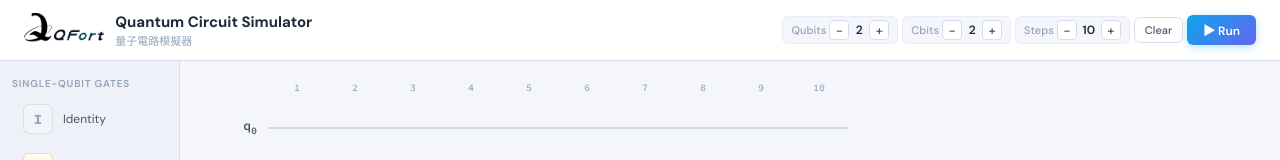
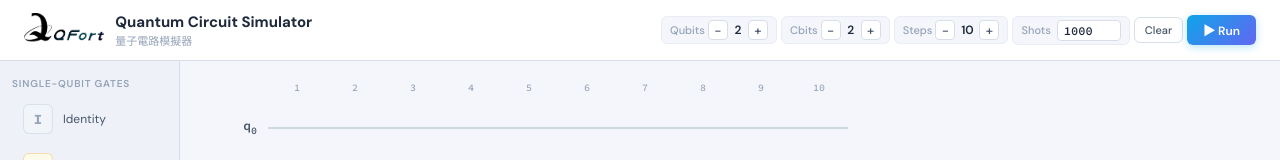
Before and after one commit to NCKU-QFort/QCsimulator, a React (Vite) app: page / in a window 1280 px wide. Shown: the top 160 px of the page. Built offline with nearby package versions, Linux system fonts and the light colour scheme.

Commit message:
add shots

```diff
--- a/src/App.jsx
+++ b/src/App.jsx
@@ -13,6 +13,7 @@ export default function App() {
   const isMobile = useIsMobile();
   const [showPalette, setShowPalette] = useState(false);
   const [nc, setNc] = useState(2); // Number of classical bits
+  const [shotsInput, setShotsInput] = useState("1000");
 
   const circuitState = useCircuitState();
   const {
@@ -36,12 +37,19 @@ export default function App() {
   const simulation = useSimulation(nq, nc, circ, ns);
   const { results, sv, cbits, showSv, chartData, run, clear: clearResults, setShowSv } = simulation;
 
+  const isShotsValid = /^\d+$/.test(shotsInput) && Number(shotsInput) >= 1 && Number(shotsInput) <= 10000;
+
   const addC = () => setNc((n) => Math.min(n + 1, 10));
   const rmC = () => setNc((n) => Math.max(n - 1, 1));
 
   const clear = () => {
     clearCircuit();
     clearResults();
+  };
+
+  const handleRun = () => {
+    if (!isShotsValid) return;
+    run(Number(shotsInput));
   };
 
   return (
@@ -70,6 +78,9 @@ export default function App() {
         nq={nq}
         nc={nc}
         ns={ns}
+        shotsInput={shotsInput}
+        setShotsInput={setShotsInput}
+        isShotsValid={isShotsValid}
         addQ={addQ}
         rmQ={rmQ}
         addC={addC}
@@ -77,7 +88,7 @@ export default function App() {
         addS={addS}
         rmS={rmS}
         clear={clear}
-        run={run}
+        run={handleRun}
         isMobile={isMobile}
       />
 
--- a/src/components/Header.jsx
+++ b/src/components/Header.jsx
@@ -3,7 +3,7 @@ import { theme, btnC } from "../utils.js";
 /**
  * Circuit control buttons (Q/S adjusters, Clear, Run)
  */
-function CircuitControls({ nq, nc, ns, addQ, rmQ, addC, rmC, addS, rmS, clear, run }) {
+function CircuitControls({ nq, nc, ns, shotsInput, setShotsInput, isShotsValid, addQ, rmQ, addC, rmC, addS, rmS, clear, run }) {
   return (
     <div style={{ display: "flex", gap: 4, alignItems: "center", flexWrap: "wrap" }}>
       {/* Qubit count control */}
@@ -66,6 +66,39 @@ function CircuitControls({ nq, nc, ns, addQ, rmQ, addC, rmC, addS, rmS, clear, r
         <button onClick={addS} style={btnC}>+</button>
       </div>
 
+      {/* Shots input */}
+      <div
+        style={{
+          display: "flex",
+          alignItems: "center",
+          gap: 6,
+          padding: "3px 8px",
+          background: theme.bg,
+          borderRadius: 6,
+          border: `1px solid ${isShotsValid ? theme.borderLight : "#EF4444"}`,
+        }}
+      >
+        <span style={{ fontSize: 11, color: theme.textLight, fontWeight: 500 }}>Shots</span>
+        <input
+          value={shotsInput}
+          onChange={(e) => setShotsInput(e.target.value)}
+          inputMode="numeric"
+          style={{
+            width: 64,
+            padding: "2px 6px",
+            borderRadius: 4,
+            border: `1px solid ${isShotsValid ? theme.border : "#EF4444"}`,
+            background: isShotsValid ? theme.surface : "#FEF2F2",
+            color: isShotsValid ? theme.text : "#B91C1C",
+            fontSize: 12,
+            fontWeight: 600,
+            fontFamily: "'Source Code Pro',monospace",
+            outline: "none",
+          }}
+          aria-label="Shots"
+        />
+      </div>
+
       {/* Clear button */}
       <button
         onClick={clear}
@@ -87,17 +120,19 @@ function CircuitControls({ nq, nc, ns, addQ, rmQ, addC, rmC, addS, rmS, clear, r
       {/* Run button */}
       <button
         onClick={run}
+        disabled={!isShotsValid}
         style={{
           padding: "6px 16px",
           borderRadius: 6,
           border: "none",
-          cursor: "pointer",
-          background: "linear-gradient(135deg,#0EA5E9,#6366F1)",
+          cursor: isShotsValid ? "pointer" : "not-allowed",
+          background: isShotsValid ? "linear-gradient(135deg,#0EA5E9,#6366F1)" : theme.border,
           color: "#fff",
           fontWeight: 600,
           fontSize: 12,
           fontFamily: "inherit",
-          boxShadow: "0 2px 8px rgba(14,165,233,0.3)",
+          boxShadow: isShotsValid ? "0 2px 8px rgba(14,165,233,0.3)" : "none",
+          opacity: isShotsValid ? 1 : 0.8,
         }}
       >
         {"▶"} Run
@@ -109,7 +144,7 @@ function CircuitControls({ nq, nc, ns, addQ, rmQ, addC, rmC, addS, rmS, clear, r
 /**
  * Application header component
  */
-export function Header({ nq, nc, ns, addQ, rmQ, addC, rmC, addS, rmS, clear, run, isMobile }) {
+export function Header({ nq, nc, ns, shotsInput, setShotsInput, isShotsValid, addQ, rmQ, addC, rmC, addS, rmS, clear, run, isMobile }) {
   return (
     <div
       style={{
@@ -163,6 +198,9 @@ export function Header({ nq, nc, ns, addQ, rmQ, addC, rmC, addS, rmS, clear, run
         nq={nq}
         nc={nc}
         ns={ns}
+        shotsInput={shotsInput}
+        setShotsInput={setShotsInput}
+        isShotsValid={isShotsValid}
         addQ={addQ}
         rmQ={rmQ}
         addC={addC}
--- a/src/hooks/useSimulation.js
+++ b/src/hooks/useSimulation.js
@@ -12,19 +12,52 @@ import { runSim } from "../quantumSimulation.js";
  */
 export function useSimulation(nq, nc, circ, ns) {
   const [results, setResults] = useState(null);
+  const [shotCounts, setShotCounts] = useState(null);
+  const [shotsExecuted, setShotsExecuted] = useState(0);
   const [sv, setSv] = useState(null);
   const [cbits, setCbits] = useState(null);
   const [showSv, setShowSv] = useState(false);
 
-  const run = () => {
-    const { state, cbits: measuredCbits } = runSim(nq, nc, circ, ns);
-    setResults(state.map((a) => cAbs2(a)));
-    setSv(state);
-    setCbits(measuredCbits);
+  const sampleStateIndex = (state) => {
+    const r = Math.random();
+    let cumulative = 0;
+
+    for (let i = 0; i < state.length; i++) {
+      cumulative += cAbs2(state[i]);
+      if (r <= cumulative) return i;
+    }
+
+    return state.length - 1;
+  };
+
+  const run = (shots = 1000) => {
+    if (!Number.isInteger(shots) || shots < 1) return;
+
+    const dimension = 1 << nq;
+    const counts = Array(dimension).fill(0);
+    let lastState = null;
+    let lastCbits = null;
+
+    for (let i = 0; i < shots; i++) {
+      const { state, cbits: measuredCbits } = runSim(nq, nc, circ, ns);
+      const sampledStateIndex = sampleStateIndex(state);
+
+      counts[sampledStateIndex] += 1;
+      lastState = state;
+      lastCbits = measuredCbits;
+    }
+
+    setShotCounts(counts);
+    setShotsExecuted(shots);
+    setResults(counts.map((count) => count / shots));
+    setSv(lastState);
+    setCbits(lastCbits);
   };
 
   const clear = () => {
     setResults(null);
+    setShotCounts(null);
+    setShotsExecuted(0);
     setSv(null);
     setCbits(null);
   };
@@ -43,6 +76,8 @@ export function useSimulation(nq, nc, circ, ns) {
   return {
     // State
     results,
+    shotCounts,
+    shotsExecuted,
     sv,
     cbits,
     showSv,
```
